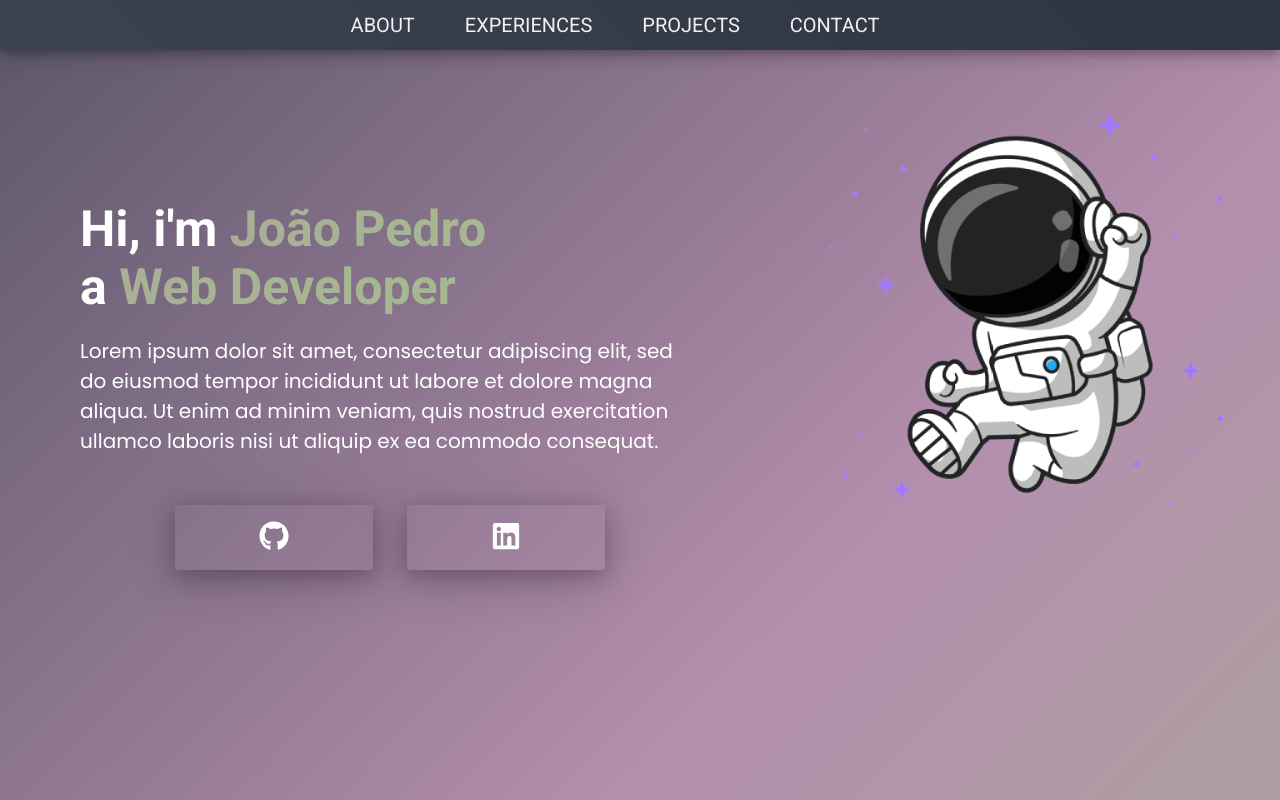
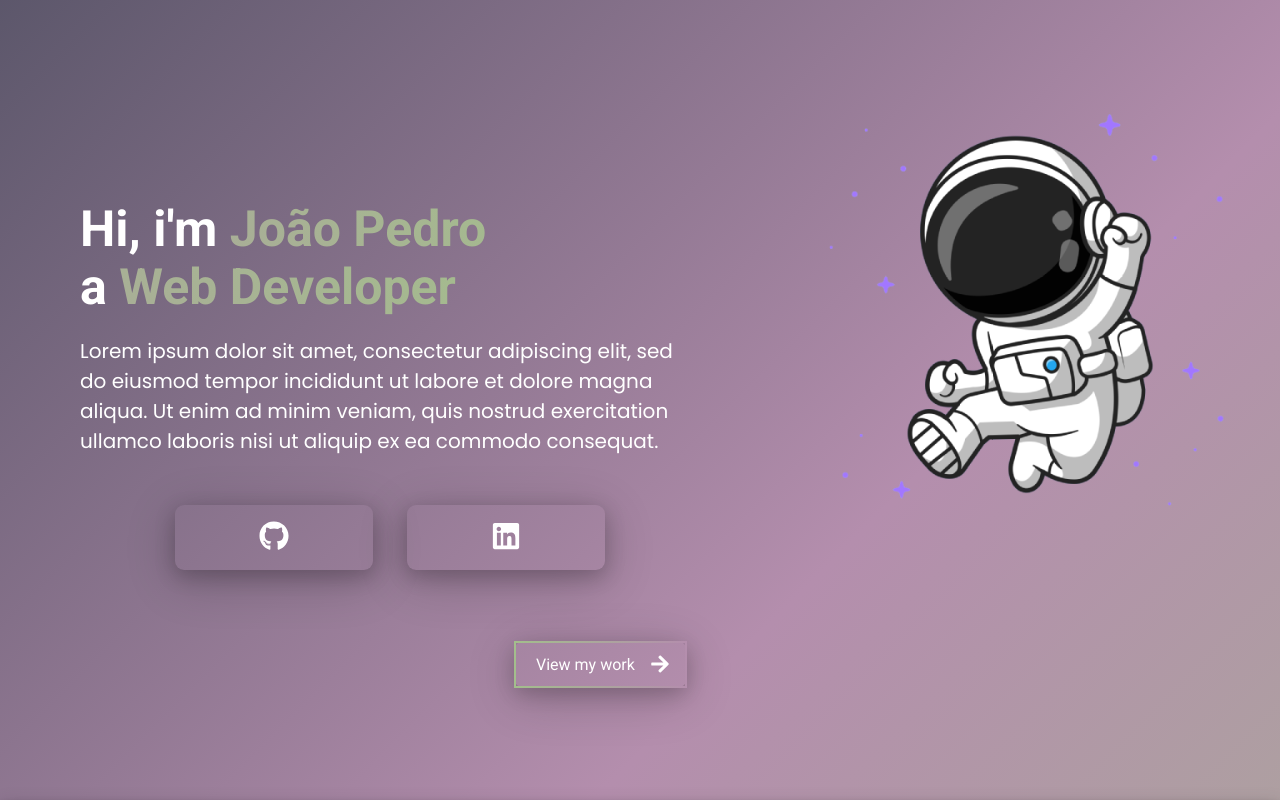
Before and after one commit to jpst-dev/JPST-Portifolio, a React (Vite) app: page / in a window 1280 px wide. Shown: the top 800 px of the page. Built offline with nearby package versions, Linux system fonts and the light colour scheme.

Commit message:
Button hover

```diff
--- a/src/App.jsx
+++ b/src/App.jsx
@@ -10,11 +10,12 @@ function App() {
 
   return (
     <>
-      <Navbar>
 
-      </Navbar>
       <About />
-        <Experiences />
+      <Navbar />
+
+      <Experiences />
+      <Experiences />
     </>
 
   )
--- a/src/components/About.jsx
+++ b/src/components/About.jsx
@@ -1,17 +1,20 @@
 import React from "react";
 
 import astronautImg from "../assets/astronaut.png";
-import { FaGithub, FaLinkedin } from "react-icons/fa";
+import { FaGithub, FaLinkedin, FaArrowRight } from "react-icons/fa";
 
 import "../styles/about.css";
+import Link from "react-scroll/modules/components/Link";
 
 export function About() {
   return (
     <section id="about">
-
       <div className="mainContainer">
         <div className="titleContainer">
-          <h1> <strong> About me </strong> </h1>
+          <h1>
+            {" "}
+            <strong> About me </strong>{" "}
+          </h1>
         </div>
 
         <h1>
@@ -25,12 +28,12 @@ export function About() {
           aliquip ex ea commodo consequat.{" "}
         </p>
         <div className="buttonContainer">
-          <button>
+          <button className="btnGit">
             <a href="https://github.com/JPST-Developer" target="_blank">
               <FaGithub size={30} />
             </a>
           </button>
-          <button>
+          <button className="btnLinkedin">
             <a
               href="https://www.linkedin.com/in/jo%C3%A3o-pedro-teixeira-ba893b186/"
               target="_blank"
@@ -39,6 +42,18 @@ export function About() {
             </a>
           </button>
         </div>
+
+        <Link
+          to="experiences"
+          spy={true}
+          smooth={true}
+          duration={500}
+          className="button"
+        >
+          <button className="btn-navigate">
+            View my work <FaArrowRight className="iconArrow" size={20} />
+          </button>
+        </Link>
       </div>
 
       <div className="imageContainer">
--- a/src/styles/about.css
+++ b/src/styles/about.css
@@ -47,14 +47,39 @@ strong {
     animation: 3s ease-in-out 0s infinite alternate forwards running top-to-bottom;
 }
 
+.btn-navigate {
+
+
+    margin-top: 10%;
+    margin-left: 70%;
+    padding: 12px 50px 12px 20px;
+    background: transparent;
+    border-radius: 10px;
+    border-image: linear-gradient(to right, #A3BE8C, #B48EAD    );
+    border-image-slice: 1;
+
+    font-size: 16px;
+    color: #fff;
+    transition: all 0.5s;
+    box-shadow: 0 10px 50px 0 rgba(0, 0, 0, 0.2), 0 6px 20px 0 rgba(0, 0, 0, 0.19);
+    position: relative;
+
+}
+
+.btn-navigate:hover {
+    border-image-width: 200px;
+
+}
+
 .buttonContainer {
     text-align: center;
     margin-top: 5vh;
+
 }
 
 .buttonContainer button {
     display: inline-block;
-    border-radius: 3px;
+    border-radius: 10px;
     padding: 15px;
     margin: 0.5rem 1rem;
     height: 5em;
@@ -66,13 +91,37 @@ strong {
     -webkit-text-fill-color: transparent;
     animation: gradient 15s ease infinite;
 }
-.buttonContainer:hover button {
+.buttonContainer button:hover{
     cursor: pointer;
+    border: inherit;
+    border-image: linear-gradient(to right, #A3BE8C, #B48EAD);
+    border-image-slice: 1;
+    border-image-width: 200px;
+
 }
 .buttonContainer button a {
     color: #fff;
     text-decoration: none;
 
+}
+
+.iconArrow {
+    position: absolute;
+    right: 15px;
+    top: 11px;
+    transition: 0.3s;
+
+}
+
+.btn-navigate:hover .iconArrow{
+    position: absolute;
+    right: 15px;
+    top: 11px;
+    -webkit-transform: rotate(90deg);
+    -moz-transform: rotate(90deg);
+    -ms-transform: rotate(90deg);
+    -o-transform: rotate(90deg);
+    transform: rotate(90deg);
 }
 
 /* Media queries */
--- a/src/styles/navbar.css
+++ b/src/styles/navbar.css
@@ -1,11 +1,13 @@
 nav {
-    position: fixed;
+    position: -webkit-sticky;
+    position: sticky;
     top: 0;
     width: 100%;
     height: 50px;
     background: linear-gradient(45deg,  #3B4252, #2E3440);
     box-shadow: 0 4px 8px 0 rgba(0, 0, 0, 0.2), 0 6px 20px 0 rgba(0, 0, 0, 0.19);
-
+    -webkit-transition: top 0.5s;
+    transition: top 0.5s;
 }
 
 .list {
```
